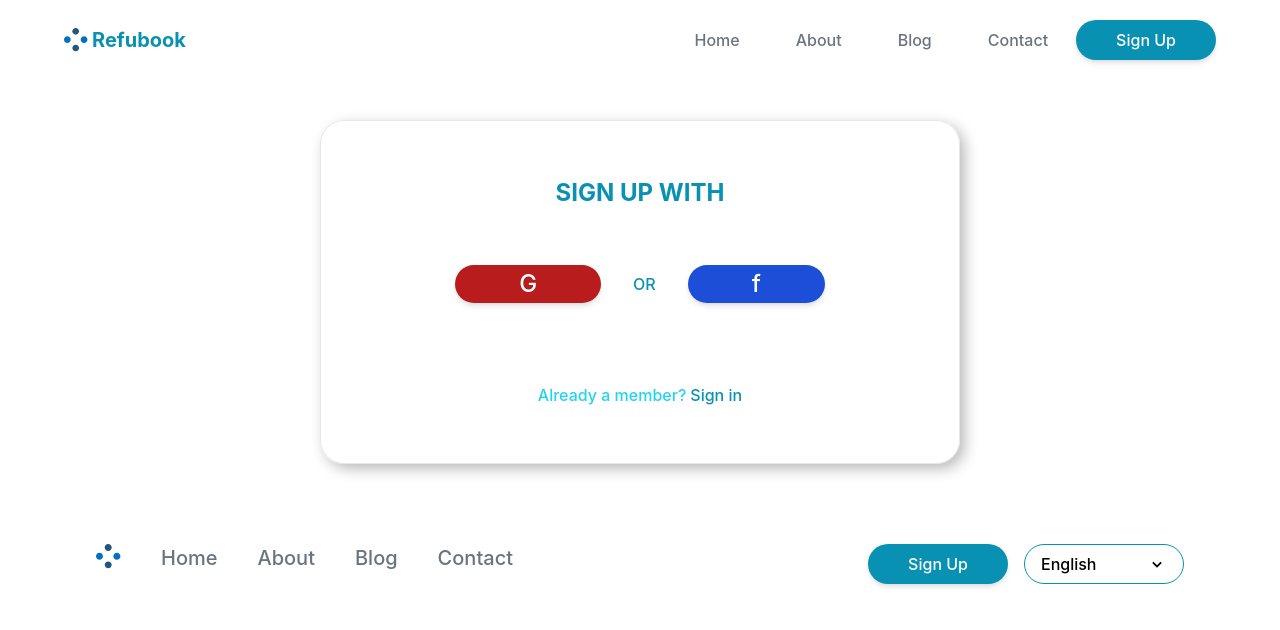
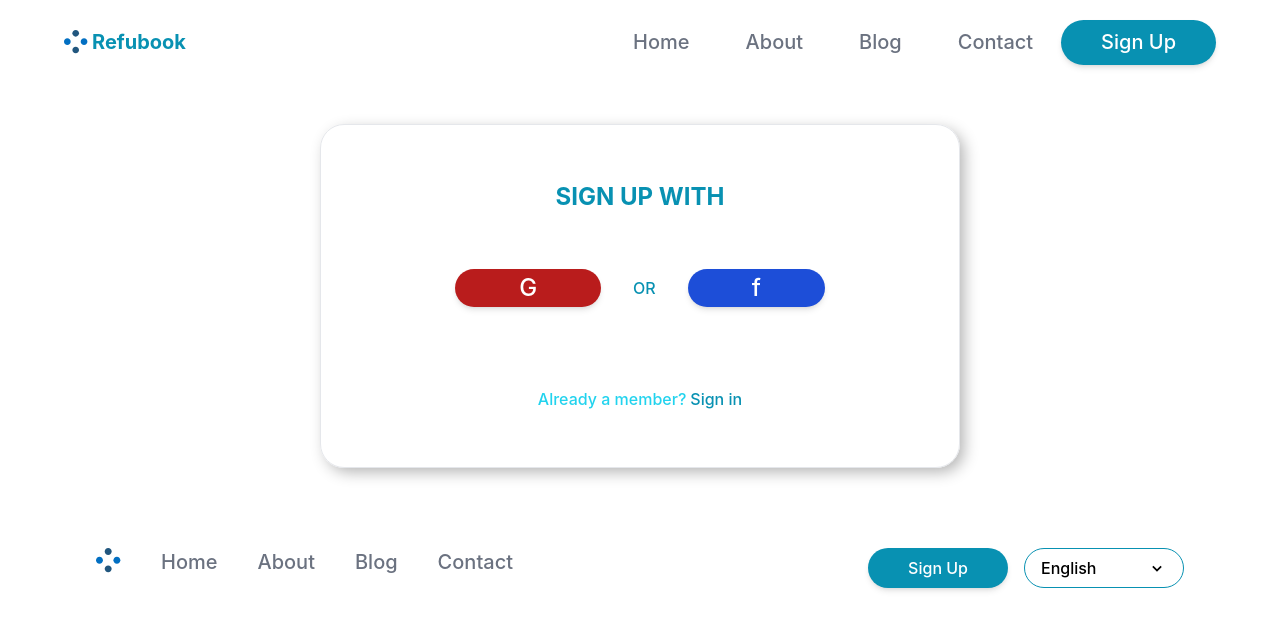
Before and after one commit to Recoded-Spark-Turkey-2022/The-Incredibles, a React (Create React App) app: page /signup in a window 1280 px wide. Shown: the top 630 px of the page. Built offline with nearby package versions, Linux system fonts and the light colour scheme; no server answers.

Commit message:
Doc: fix Navbar changes

```diff
--- a/src/components/Navbar.jsx
+++ b/src/components/Navbar.jsx
@@ -1,5 +1,5 @@
 import React, { useState } from 'react';
-import { Link } from 'react-router-dom';
+import { Link, NavLink } from 'react-router-dom';
 import Button from './Button';
 import Logo from '../assets/pics/navbar/logo.svg';
 import Menu from '../assets/pics/navbar/menu-button.svg';
@@ -29,8 +29,12 @@ function Navbar() {
   const [open, setOpen] = useState(false);
   const [page, setPage] = useState('');
   const linksToDisplay = links.map((link) => (
-    <Link
-      className="lg:p-7 md:p-4 sm:p-2 text-gray-500 font-medium hover:text-blue-500 duration-500 max-md:text-cyan-600 max-md:font-bold max-md:text-xl max-md:hover:underline max-md:decoration-solid max-md:p-2"
+    <NavLink
+      end
+      style={({ isActive }) =>
+        isActive ? { color: '#00ACC1', textDecoration: 'underline' } : {}
+      }
+      className="lg:p-7 md:p-4 sm:p-2 text-gray-500 font-medium hover:text-cyan-500 duration-500 max-md:text-cyan-600 max-md:font-bold max-md:text-xl max-md:hover:underline max-md:decoration-solid max-md:p-2"
       key={link.name}
       to={link.link}
       onClick={() => {
@@ -38,23 +42,25 @@ function Navbar() {
       }}
     >
       {link.name}
-    </Link>
+    </NavLink>
   ));
   return (
     <div>
       <nav className="lg:mb-10 lg:mx-16  md:mb-5 md:mx-10  md:flex justify-between hidden">
-        <div className="flex items-center">
-          <img src={Logo} alt="logo" className="w-6" />
-          <h1 className="ml-1 font-bold text-cyan-600 text-xl">Refubook</h1>
-        </div>
-        <div className="flex items-center ">
+        <Link to="/">
+          <div className="flex items-center lg:mt-7 mt-3">
+            <img src={Logo} alt="logo" className="w-6" />
+            <h1 className="ml-1 font-bold text-cyan-600 text-xl">Refubook</h1>
+          </div>
+        </Link>
+        <div className="flex items-center text-xl">
           {linksToDisplay}
           {users ? (
             <button
               onClick={() => {
                 auth.signOut(), navigate('/');
               }}
-              className="lg:p-7 md:p-4 sm:p-2 text-gray-500 font-medium hover:text-blue-500 duration-500"
+              className="lg:p-7 md:p-4 sm:p-2 text-cyan-600 font-medium hover:text-cyan-500 duration-500"
             >
               Sign out
             </button>
```
